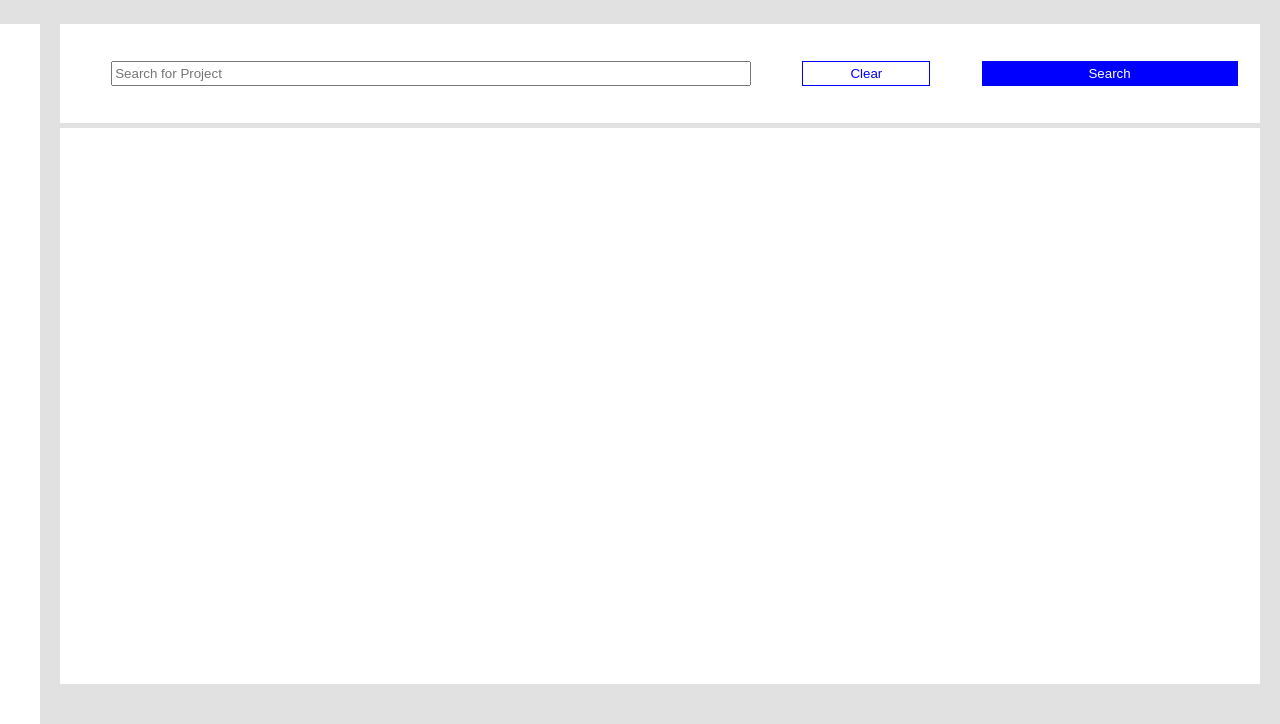
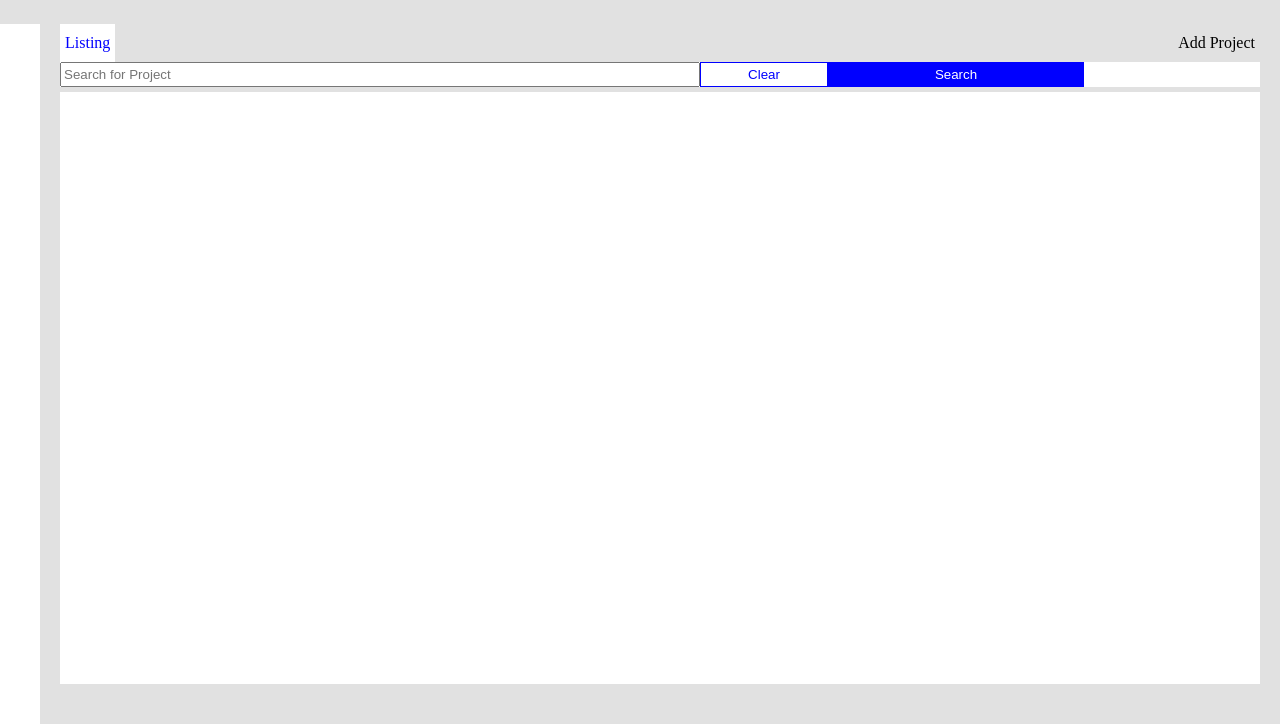
Before and after one commit to JoseDavi/Angular-1, a plain HTML site: page src/index.html at #!/projects in a window 1280 px wide. Shown: the part 76-800 px from the top of the page. Drawn offline with nearby package versions, Linux system fonts and the light colour scheme; some packages are replaced by stand-ins of ours; some icons are missing.

Commit message:
Layout projects page

```diff
--- a/src/app/app.js
+++ b/src/app/app.js
@@ -22,16 +22,17 @@ app.config(function ($routeProvider) {
       controller: "projectListingController",
     })
     .when("/projects/projectRegistration", {
-      templateUrl: "pages/projects/projectRegistration/projectRegistration.html",
+      templateUrl:
+        "pages/projects/projectRegistration/projectRegistration.html",
       controller: "projectRegistrationController",
     })
     .otherwise({ redirectTo: "/login" });
 });
 
-app.run([
-  "$rootScope",
-  function ($rootScope) {
-    // Inicializando a variável global
-    $rootScope.isLoginPageGeneral = true;
-  },
-]);
+// app.run([
+//   "$rootScope",
+//   function ($rootScope) {
+//     // Inicializando a variável global
+//     $rootScope.isLoginPageGeneral = true;
+//   },
+// ]);
--- a/src/app/appController.js
+++ b/src/app/appController.js
@@ -2,6 +2,6 @@ angular.module("appExemplo").controller("appController", [
   "$scope",
   "$rootScope",
   function ($scope, $rootScope) {
-    $scope.isLoginPage = $rootScope.isLoginPageGeneral;
+    // $scope.isLoginPage = $rootScope.isLoginPageGeneral;
   },
 ]);
--- a/src/config/loginPageConfig.js
+++ b/src/config/loginPageConfig.js
@@ -1,3 +1,3 @@
-angular.module("appExemplo").config(function (loginPageProvider) {
-  loginPageProvider.setIsLoginPage(true);
-});
+// angular.module("appExemplo").config(function (loginPageProvider) {
+//   loginPageProvider.setIsLoginPage(true);
+// });
--- a/src/pages/home/homeController.js
+++ b/src/pages/home/homeController.js
@@ -2,10 +2,10 @@ angular
   .module("appExemplo")
   .controller("homeController", function ($rootScope, $scope, $location) {
     // Modificando a variável global através do escopo do controller
-    $rootScope.isLoginPageGeneral = false;
+    // $rootScope.isLoginPageGeneral = false;
 
     $scope.projectList = "Project Listing";
-    $scope.setPage = function(){
-        $location.path("projects");
-    }
+    $scope.setPage = function () {
+      $location.path("projects");
+    };
   });
--- a/src/pages/projects/projectListing/projectListing.css
+++ b/src/pages/projects/projectListing/projectListing.css
@@ -1,31 +1,31 @@
-.search{
-    height: 15%;
-    width: 120%;
+.search {
+  /* height: 15%;
+    width: 120%; */
   display: flex;
   justify-content: space-evenly;
   align-items: center;
 }
-.search-input{
+.search-input {
   height: 25px;
   width: 50vw;
   margin-bottom: 0;
 }
-.clear-btn{
+.clear-btn {
   height: 25px;
   width: 10vw;
   border: 1px solid blue;
   background-color: white;
   color: blue;
 }
-.search-btn{
+.search-btn {
   height: 25px;
   width: 20vw;
   border: 1px solid blue;
   background-color: blue;
   color: white;
 }
-.horizontal-row{
+.horizontal-row {
   height: 5px;
   width: 120%;
-    background-color:#e1e1e1;
+  background-color: #e1e1e1;
 }
--- a/src/pages/projects/projects.css
+++ b/src/pages/projects/projects.css
@@ -0,0 +1,32 @@
+.projects-tabs {
+  height: 40px;
+  display: flex;
+  justify-content: space-between;
+  margin: 0px;
+  padding: 0px;
+  background: #e1e1e1;
+}
+
+.active {
+  background: white;
+  color: blue;
+}
+
+.general {
+  flex-direction: column;
+  width: 100%;
+  height: 100%;
+}
+
+.tab {
+  /* list-style-type: none; */
+  height: 100%;
+  cursor: pointer;
+  display: flex;
+  align-items: center;
+  padding: 0px 5px;
+}
+
+a {
+  display: flex;
+}
--- a/src/pages/projects/projects.html
+++ b/src/pages/projects/projects.html
@@ -1,3 +1,27 @@
-<div ng-controller="projectsController" class="main-container">
-  <div ng-include="'pages/projects/projectListing/projectListing.html'"></div>
+<div ng-controller="projectsController" class="main-container general">
+  <ul class="projects-tabs">
+    <div class="tab" ng-class="{active: tab === 'content'}">
+      <a ng-click="setTab('content')">Listing</a>
+    </div>
+    <div class="tab" ng-class="{active: tab === 'new'}">
+      <a ng-click="setTab('new')">
+        <i class="dds__icon dds__icon--plus-add"></i> Add Project
+      </a>
+    </div>
+  </ul>
+
+  <div class="tab-content general">
+    <div ng-switch="tab">
+      <div ng-switch-when="content">
+        <div
+          ng-include="'pages/projects/projectListing/projectListing.html'"
+        ></div>
+      </div>
+      <div ng-switch-when="new">
+        <div
+          ng-include="'pages/projects/projectRegistration/projectRegistration.html'"
+        ></div>
+      </div>
+    </div>
+  </div>
 </div>
--- a/src/pages/projects/projectsController.js
+++ b/src/pages/projects/projectsController.js
@@ -1,4 +1,11 @@
-angular.module("appExemplo").controller("projectsController", function ($scope, $location) {
+angular
+  .module("appExemplo")
+  .controller("projectsController", function ($scope, $location) {
+    $scope.tab = "content";
+    $scope.setTab = function (tab) {
+      $scope.tab = tab;
+      console.log($scope.tab);
+    };
     /*
     $scope.pages = [
         {
@@ -33,4 +40,4 @@ angular.module("appExemplo").controller("projectsController", function ($scope,
         }
     }
     */
-});
+  });
```
Also changed, not shown: src/shared/loginPageService.js (+16 -16 lines). Lines whose indentation alone changed are shown as unchanged.
